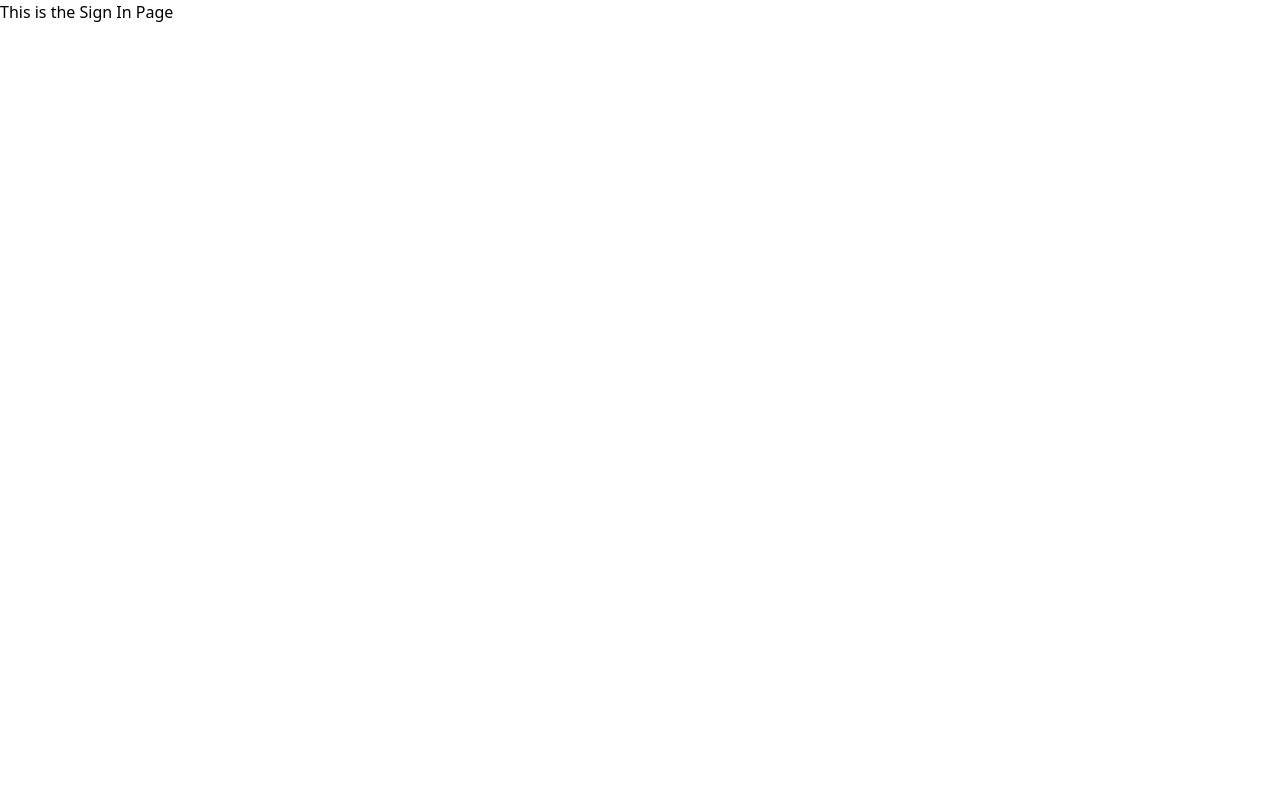
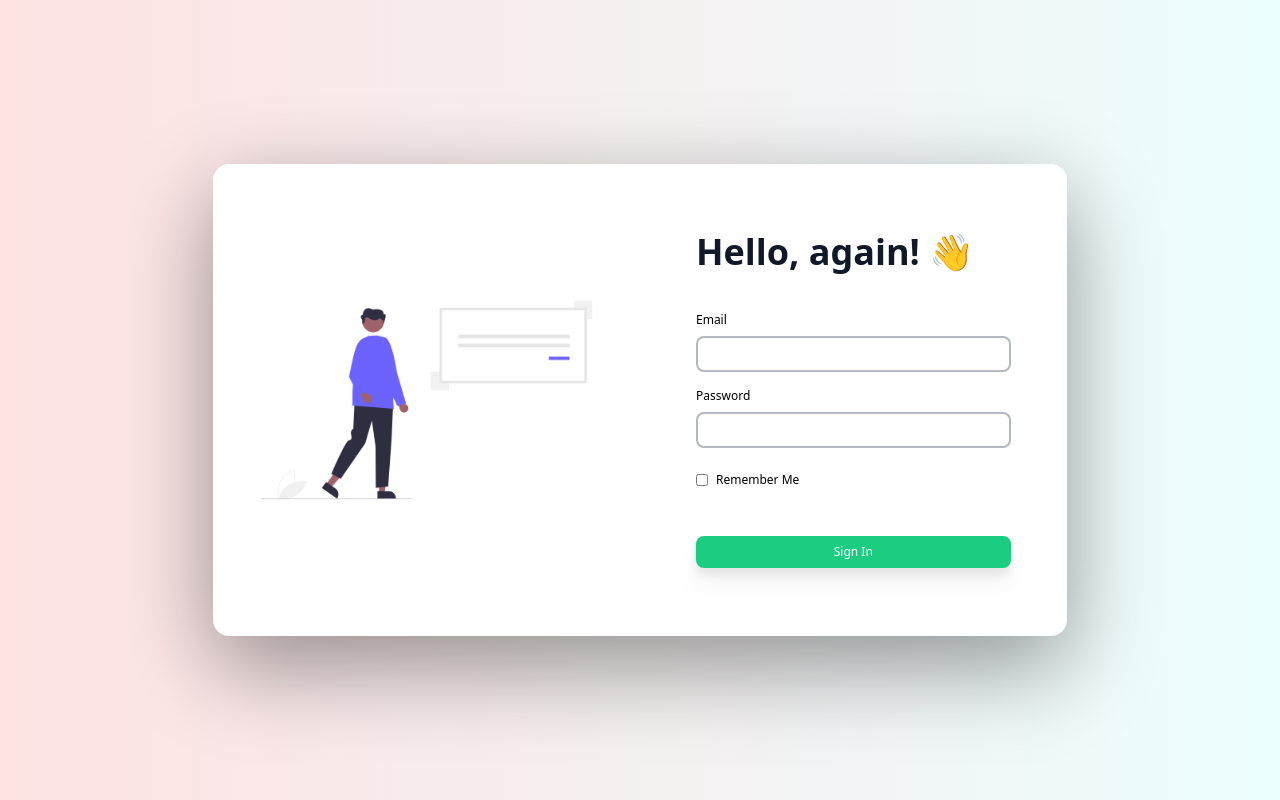
Before and after one commit to sarthakkhanduja/todo-app, a React (Vite) app in the folder frontend/: page /signin in a window 1280 px wide. Built offline with nearby package versions, Linux system fonts and the light colour scheme.

Commit message:
Added Sign In page

```diff
--- a/frontend/src/components/SignIn.jsx
+++ b/frontend/src/components/SignIn.jsx
@@ -1,7 +1,53 @@
+import signInPicture from "../assets/signin.png"
+
 export function SignIn() {
     return(
-        <div>
-            This is the Sign In Page
+        // <div className="min-h-screen w-full bg-gradient-to-bl from-transparent via-blue-marguerite-300 flex justify-center items-center">
+        <div className="min-h-screen w-full bg-gradient-to-r from-red-100 to-cyan-50 flex justify-center items-center">
+            <div className="grid grid-cols-2 bg-white w-2/3 h-4/5 rounded-2xl shadow-[rgba(0,_0,_0,_0.4)_0px_30px_90px]">
+                <div className="flex items-center">
+                    <img className="object-cover" src={signInPicture} alt="picture" />
+                </div>
+                <div className="px-9 py-9">
+                    {/* <div className="flex flex-row px-5">
+                        <p className='text-xs pb-5 pt-4 pr-1'>Already have an account? <a className='text-xs underline decoration-{sky-500} text-sky-500 pl-1' href="/signin">Sign in</a></p>
+                    </div> */}
+                    <div className="text-4xl font-bold text-gray-900 py-8 px-5">
+                        <p>Hello, again! 👋</p>
+                    </div>
+                    <Field label="Email" givenType="text"/>
+                    <Field label="Password" givenType="password"/>
+                    <RememberMe />
+                    <Button label="Sign In" />
+                </div>
+            </div>
         </div>
     )
 }
+
+
+function Field(props) {
+    return(
+        <div className="py-2 px-5">
+            <p className='text-xs pb-2'>{props.label}</p>
+            <input className='px-2 py-2 border-solid border-2 text-xs border-gray-500/50 rounded-lg w-full' type={props.givenType}></input>
+        </div>
+    )
+}
+
+function Button(props) {
+    return(
+        <div className='flex justify-center py-8 px-5'>
+            <button className='w-full text-white bg-jade-500 text-xs rounded-lg drop-shadow-xl hover:bg-jade-700 py-2'>{props.label}</button>
+        </div>
+    )
+}
+
+function RememberMe() {
+    return(
+        <div className='py-4 px-5 flex flex-row items-center'>
+            <input className='size-3 rounded-lg' type='checkbox' />
+            <p className='text-xs pl-2'>Remember Me</p>
+        </div>
+    )
+}
```
Also changed, not shown: frontend/src/assets/signin.png (added).
